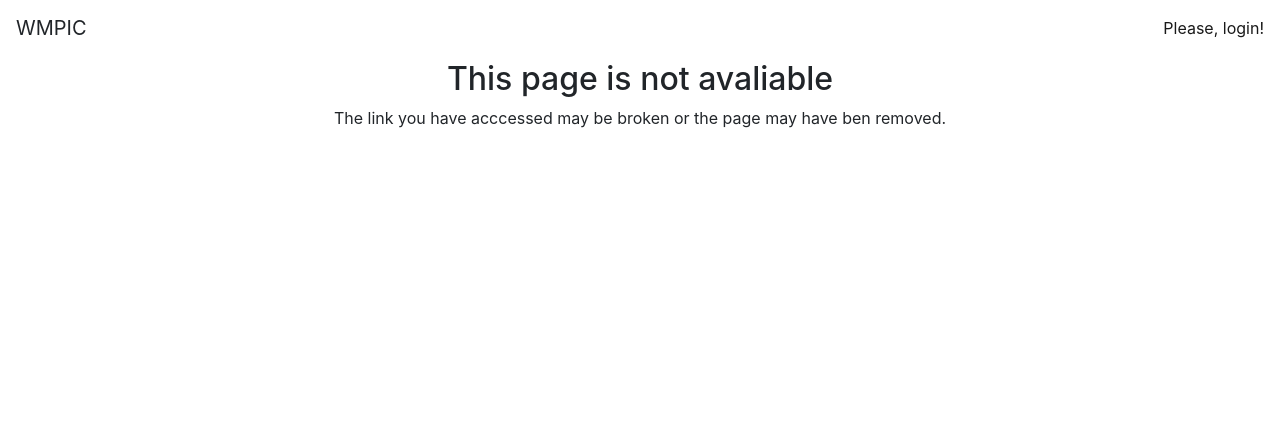
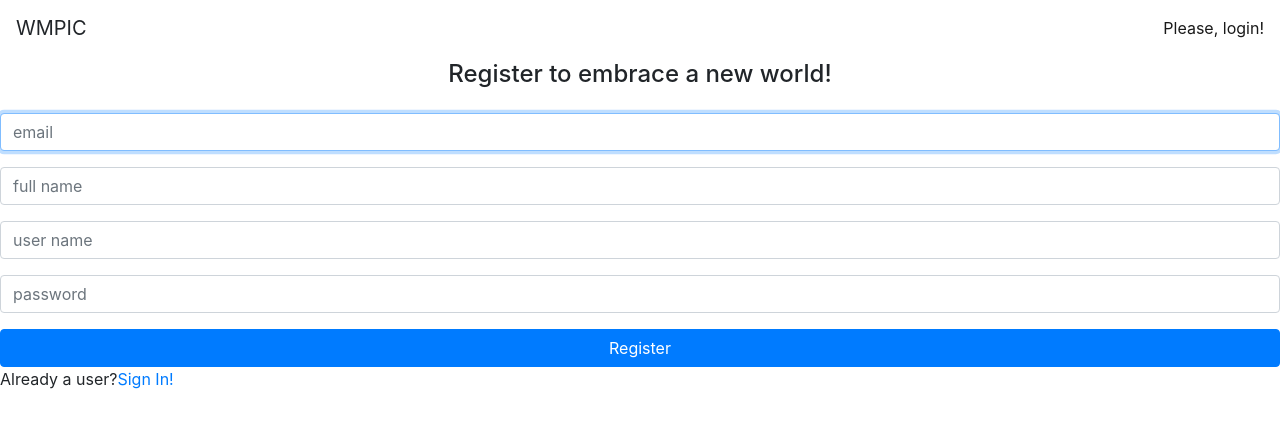
Before and after one commit to williammian/wmpic, an Angular app: page /signup in a window 1280 px wide. Shown: the top 428 px of the page. Built offline with nearby package versions, Linux system fonts and the light colour scheme.

Commit message:
componente de registro

```diff
--- a/src/app/app.routing.module.ts
+++ b/src/app/app.routing.module.ts
@@ -7,12 +7,17 @@
 import { PhotoFormComponent } from './photos/photo-form/photo-form.component';
 import { NotFoundComponent } from './errors/not-found/not-found.component';
 import { SignInComponent } from './home/signin/signin.component';
+import { SignUpComponent } from './home/signup/signup.component';
 
 const routes: Routes = [
   {
     path: '',
     component: SignInComponent,
     canActivate: [AuthGuard]
+  },
+  {
+    path: 'signup',
+    component: SignUpComponent,
   },
   {
     path: 'user/:userName',
--- /dev/null
+++ b/src/app/home/signup/signup.component.html
@@ -0,0 +1,23 @@
+<h4 class="text-center"> Register to embrace a new world!</h4>
+
+<form class="form mt-4">
+    <div class="form-group">
+        <input  placeholder="email" class="form-control" autofocus >
+    </div>
+
+    <div class="form-group">
+        <input placeholder="full name" class="form-control">
+    </div>
+
+    <div class="form-group">
+        <input placeholder="user name" class="form-control">
+    </div>
+
+    <div class="form-group">
+        <input type="password" placeholder="password" class="form-control">
+    </div>
+
+    <button class="btn btn-primary btn-block">Register</button>
+
+    <p>Already a user?<a [routerLink]="['']">Sign In!</a></p>
+</form>
--- /dev/null
+++ b/src/app/home/signup/signup.component.ts
@@ -0,0 +1,6 @@
+import { Component } from '@angular/core';
+
+@Component({
+    templateUrl: './signup.component.html'
+})
+export class SignUpComponent { }
```
Also changed, not shown: src/app/home/home.module.ts (+7 -2 lines).
